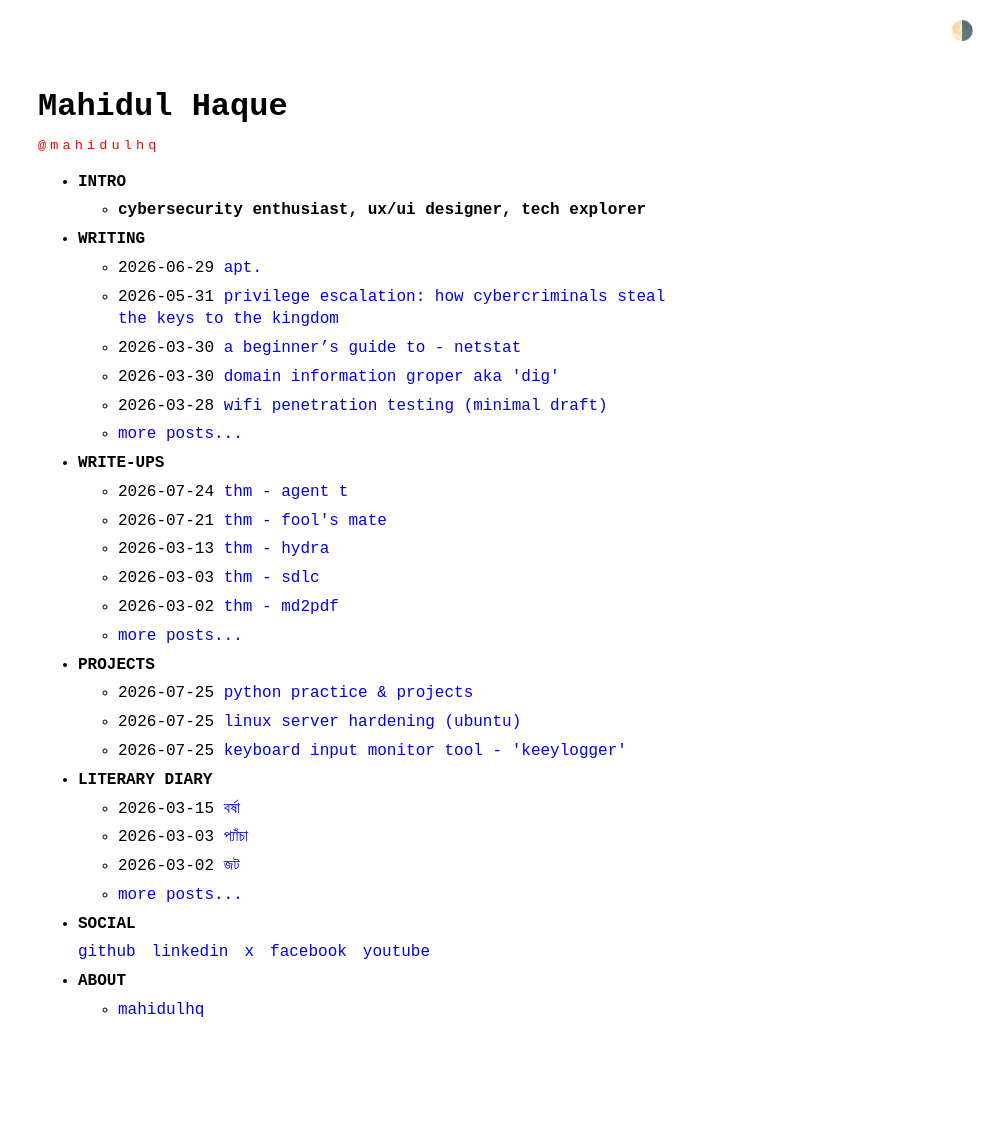
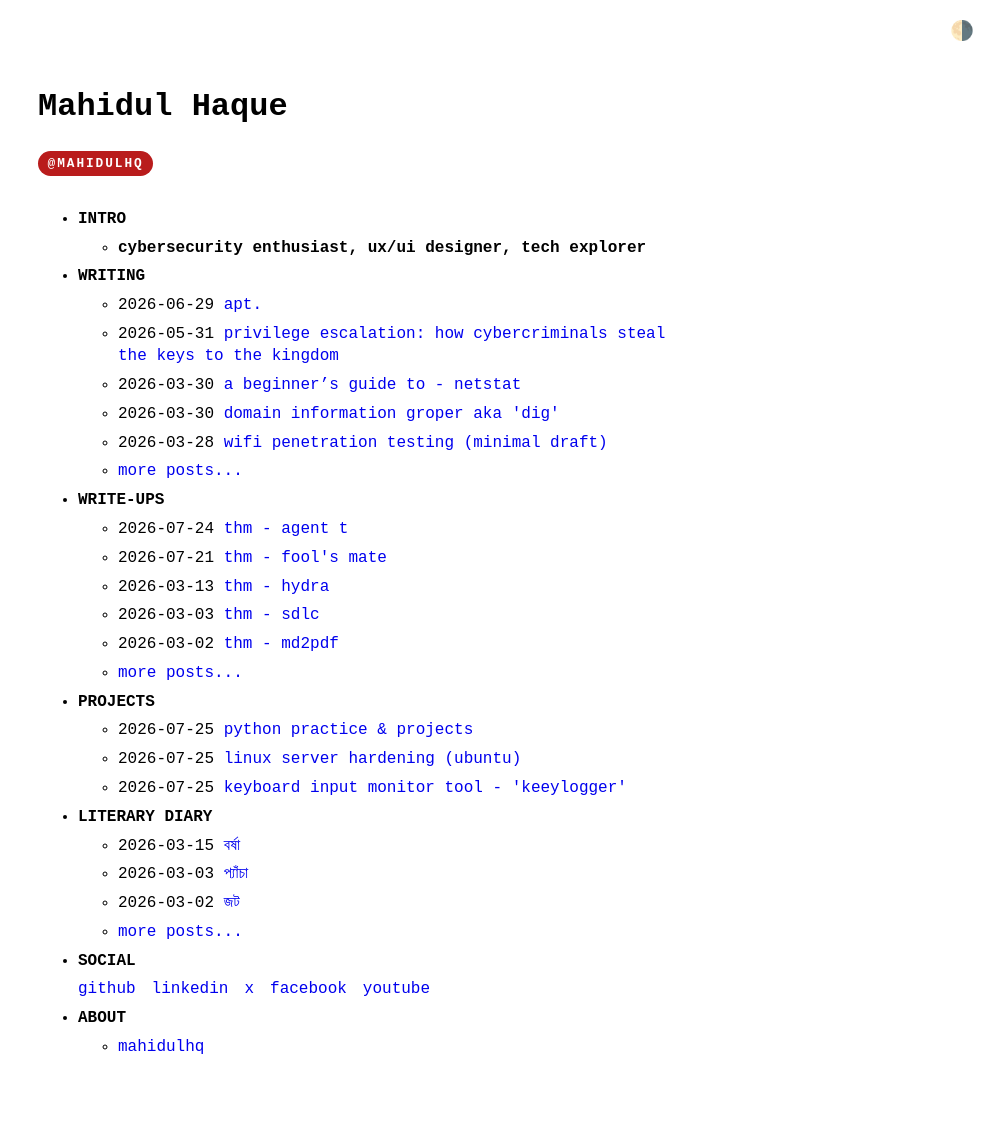
Before and after one commit to mahidulhq/mahidulhq.github.io, a Jekyll site: the page built from index.md, in a window 1280 px wide. Shown: the whole page, without its empty margins (282-1280 px from the left). Built offline with Jekyll 4.4.1, drawn with Linux system fonts in a browser that asks for light colours; before the commit the page ends 1101 px from its top, so only the background shows below that.

Commit message:
Update no-style-please.scss

```diff
--- a/_sass/no-style-please.scss
+++ b/_sass/no-style-please.scss
@@ -54,10 +54,17 @@ hr { margin: 2rem 0; }
 p { margin: 1rem 0; }
 
 .site-handle {
-  font-size: 0.85em;
+  display: inline-block;
+  font-size: 0.8em;
   margin-top: -1rem;
-  color: red;
-  letter-spacing: 0.3em;
+  margin-bottom: 1rem;
+  padding: 0.2rem 0.6rem;
+  color: white;
+  background: #b91c1c;
+  font-weight: 700;
+  letter-spacing: 0.15em;
+  text-transform: uppercase;
+  border-radius: 999px;
 }
 
 li { margin: 0.4rem 0; }
```
